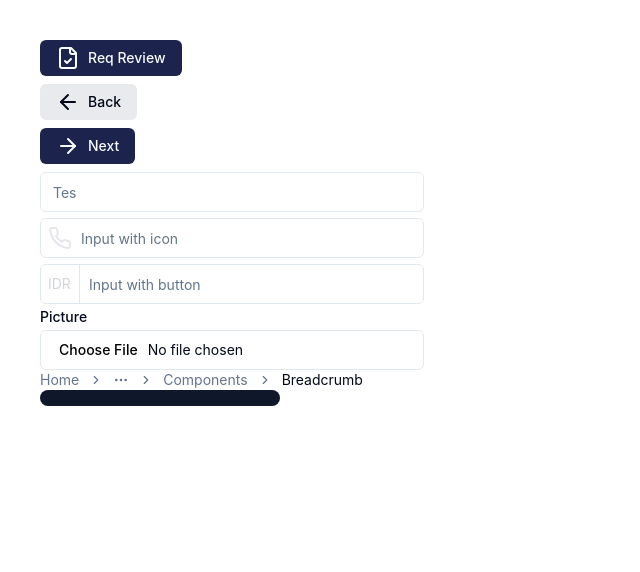
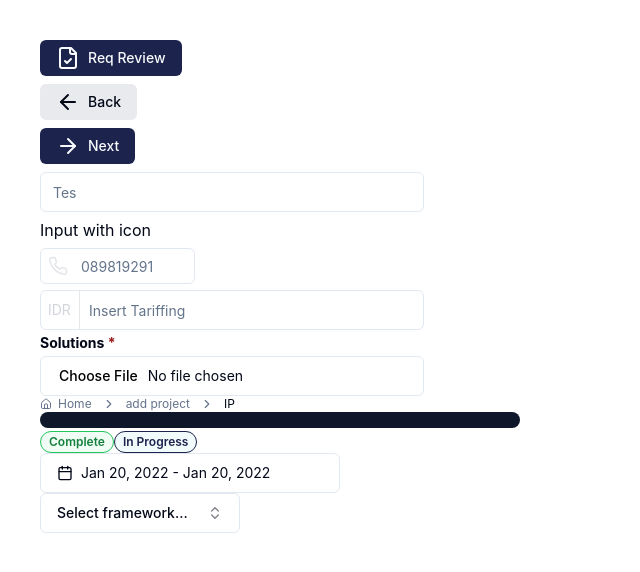
Before and after one commit to Profit-Plus/profit-plus-view, a Next.js app: page /test-component in a window 1280 px wide. Shown: the top 572 px of the page, without its empty margins (0-640 px from the left). Built offline with nearby package versions, Linux system fonts and the light colour scheme.

Commit message:
input with button, icon, breadcrumb, datatime picker

```diff
--- a/src/app/test-component/page.jsx
+++ b/src/app/test-component/page.jsx
@@ -1,6 +1,8 @@
 "use client";
+import * as React from "react";
 import { useEffect, useState } from "react";
-
+import { addDays, format } from "date-fns";
+import { DateRange } from "react-day-picker";
 import { Button } from "@/components/ui/button";
 import {
   ArrowLeft,
@@ -9,6 +11,9 @@ import {
   Check,
   ChevronsUpDown,
   Phone,
+  Home,
+  Upload,
+  Calendar as CalendarIcon,
 } from "lucide-react";
 
 import { cn } from "@/lib/utils";
@@ -46,33 +51,53 @@ import {
 } from "@/components/ui/dropdown-menu";
 
 import { Progress } from "@/components/ui/progress";
+import { Badge } from "@/components/ui/badge";
+import { Calendar } from "@/components/ui/calendar";
 
 const frameworks = [
   {
-    nilai: "next.js",
+    value: "next.js",
     label: "Next.js",
   },
   {
-    nilai: "sveltekit",
+    value: "sveltekit",
     label: "SvelteKit",
   },
   {
-    nilai: "nuxt.js",
+    value: "nuxt.js",
     label: "Nuxt.js",
   },
   {
-    nilai: "remix",
+    value: "remix",
     label: "Remix",
   },
   {
-    nilai: "astro",
+    value: "astro",
     label: "Astro",
   },
 ];
-export default function TestComponents() {
+
+export default function TestComponents({ className }) {
   const [open, setOpen] = useState(false);
   const [value, setValue] = useState("");
   const [progress, setProgress] = useState(13);
+
+  const [date, setDate] = useState({
+    from: new Date(2022, 0, 20),
+    to: new Date(2022, 0, 20), // Mengatur `to` sebagai objek Date
+  });
+
+  // Fungsi untuk menambah 20 hari ke `from` dan mengubah `to` menjadi `Date`
+  const handleSetDate = (selectedDate) => {
+    setDate({
+      from: selectedDate.from,
+      to: addDays(selectedDate.from, 20), // Menambah 20 hari dari `from`
+    });
+  };
+
+  if (!frameworks) {
+    return <div>Error: Frameworks are not defined correctly!</div>;
+  }
 
   useEffect(() => {
     const timer = setTimeout(() => setProgress(100), 2500);
@@ -110,47 +135,136 @@ export default function TestComponents() {
 
         <div className="grid w-full max-w-sm items-center gap-1.5">
           <Input placeholder="Tes" />
-          <InputWithIcon placeholder="Input with icon" icon={<Phone />} />
-          <InputWithButton placeholder="Input with button" button="IDR" />
-          <Label htmlFor="picture">Picture</Label>
+          <h1>Input with icon</h1>
+          <InputWithIcon
+            className="h-[36px] w-[155px]"
+            placeholder="089819291 "
+            icon={<Phone width={20} height={20} />}
+          />
+          <InputWithButton placeholder="Insert Tariffing" button="IDR" />
+          <Label className="text-[#020617] font-bold">
+            Solutions <span className="text-[#991B1B] font-bold">*</span>
+          </Label>
           <Input id="picture" type="file" />
         </div>
 
-        {/* Breadcum */}
+        {/* Breadcumb */}
         <Breadcrumb>
           <BreadcrumbList>
-            <BreadcrumbItem>
-              <BreadcrumbLink href="/">Home</BreadcrumbLink>
-            </BreadcrumbItem>
-            <BreadcrumbSeparator />
-            <BreadcrumbItem>
-              <DropdownMenu>
-                <DropdownMenuTrigger className="flex items-center gap-1">
-                  <BreadcrumbEllipsis className="h-4 w-4" />
-                  <span className="sr-only">Toggle menu</span>
-                </DropdownMenuTrigger>
-                <DropdownMenuContent align="start">
-                  <DropdownMenuItem>Documentation</DropdownMenuItem>
-                  <DropdownMenuItem>Themes</DropdownMenuItem>
-                  <DropdownMenuItem>GitHub</DropdownMenuItem>
-                </DropdownMenuContent>
-              </DropdownMenu>
-            </BreadcrumbItem>
-            <BreadcrumbSeparator />
-            <BreadcrumbItem>
-              <BreadcrumbLink href="/docs/components">
-                Components
+            <BreadcrumbItem className="flex justify-center items-center">
+              <Home width={12} height={12} />
+              <BreadcrumbLink className="text-xs" href="/">
+                Home
               </BreadcrumbLink>
             </BreadcrumbItem>
             <BreadcrumbSeparator />
             <BreadcrumbItem>
-              <BreadcrumbPage>Breadcrumb</BreadcrumbPage>
+              <BreadcrumbLink className="text-xs" href="/docs/components">
+                add project
+              </BreadcrumbLink>
+            </BreadcrumbItem>
+            <BreadcrumbSeparator />
+            <BreadcrumbItem>
+              <BreadcrumbPage className="text-xs">IP</BreadcrumbPage>
             </BreadcrumbItem>
           </BreadcrumbList>
         </Breadcrumb>
 
         {/* Progress Bar */}
-        <Progress value={progress} className="w-[20%]" />
+        <Progress value={progress} className="w-[40%]" />
+
+        <Badge className="py-[2px] px-2 text-[#15803D] bg-[#F0FDF4] border-[#22C55E]">
+          Complete
+        </Badge>
+        <Badge className="py-[2px] px-2 text-[#1C244D] bg-[#F2FBFC] border-[#1C244D]">
+          In Progress
+        </Badge>
+
+        {/* Datetime */}
+        <div className={cn("grid gap-2", className)}>
+          <Popover>
+            <PopoverTrigger asChild>
+              <Button
+                id="date"
+                variant={"outline"}
+                className={cn(
+                  "w-[300px] justify-start text-left font-normal",
+                  !date && "text-muted-foreground"
+                )}
+              >
+                <CalendarIcon className="mr-2 h-4 w-4" />
+                {date?.from ? (
+                  date.to ? (
+                    <>
+                      {format(date.from, "LLL dd, y")} -{" "}
+                      {format(date.to, "LLL dd, y")}
+                    </>
+                  ) : (
+                    format(date.from, "LLL dd, y")
+                  )
+                ) : (
+                  <span>Pick a date</span>
+                )}
+              </Button>
+            </PopoverTrigger>
+            <PopoverContent className="w-auto p-0" align="start">
+              <Calendar
+                initialFocus
+                mode="range"
+                defaultMonth={date?.from}
+                selected={date}
+                onSelect={handleSetDate} // Menggunakan fungsi handleSetDate
+                numberOfMonths={2}
+              />
+            </PopoverContent>
+          </Popover>
+        </div>
+        {/* End Datetime */}
+
+        {/* Combobox */}
+        <Popover open={open} onOpenChange={setOpen}>
+          <PopoverTrigger asChild>
+            <Button
+              variant="outline"
+              role="combobox"
+              aria-expanded={open}
+              className="w-[200px] justify-between"
+            >
+              {value
+                ? frameworks?.find((framework) => framework.value === value)
+                    ?.label
+                : "Select framework..."}
+              <ChevronsUpDown className="ml-2 h-4 w-4 shrink-0 opacity-50" />
+            </Button>
+          </PopoverTrigger>
+          <PopoverContent className="w-[200px] p-0">
+            <Command>
+              <CommandInput placeholder="Search framework..." />
+              <CommandEmpty>No framework found.</CommandEmpty>
+              <CommandGroup>
+                {frameworks?.map((framework) => (
+                  <CommandItem
+                    key={framework.value}
+                    value={framework.value}
+                    onSelect={(currentValue) => {
+                      setValue(currentValue === value ? "" : currentValue);
+                      setOpen(false);
+                    }}
+                  >
+                    <Check
+                      className={cn(
+                        "mr-2 h-4 w-4",
+                        value === framework.value ? "opacity-100" : "opacity-0"
+                      )}
+                    />
+                    {framework.label}
+                  </CommandItem>
+                ))}
+              </CommandGroup>
+            </Command>
+          </PopoverContent>
+        </Popover>
+        {/* End Combobox */}
       </div>
     </div>
   );
--- a/src/components/atoms/InputWithButton.jsx
+++ b/src/components/atoms/InputWithButton.jsx
@@ -9,7 +9,7 @@ const InputWithButton = React.forwardRef(
         <input
           type={type}
           className={cn(
-            "flex h-10 w-full rounded-md border border-input bg-background px-3 py-2 text-sm ring-offset-background file:border-0 file:bg-transparent file:text-sm file:font-medium placeholder:text-muted-foreground focus-visible:outline-none focus-visible:ring-2 focus-visible:ring-ring focus-visible:ring-offset-2 disabled:cursor-not-allowed disabled:opacity-50",
+            "flex h-10 w-full  rounded-md border border-input bg-background px-3 py-2 text-sm ring-offset-background file:border-0 file:bg-transparent file:text-sm file:font-medium placeholder:text-muted-foreground focus-visible:outline-none focus-visible:ring-2 focus-visible:ring-ring focus-visible:ring-offset-2 disabled:cursor-not-allowed disabled:opacity-50",
             className
           )}
           ref={ref}
@@ -19,7 +19,7 @@ const InputWithButton = React.forwardRef(
           }}
         />
         {button && (
-          <div className="absolute inset-y-0 left-0 flex items-center px-2 pointer-events-none text-sm text-gray-300 border-r-gray-200 border-r">
+          <div className="absolute inset-y-0 left-0  flex items-center px-2 pointer-events-none text-sm text-gray-300 border-r-gray-200 border-r">
             {button}
           </div>
         )}
--- a/src/components/atoms/InputWithIcon.jsx
+++ b/src/components/atoms/InputWithIcon.jsx
@@ -19,7 +19,7 @@ const InputWithIcon = React.forwardRef(
           }}
         />
         {icon && (
-          <div className="absolute inset-y-0 left-0 flex items-center px-2 pointer-events-none text-sm text-gray-200">
+          <div className="absolute inset-y-0 left-0  flex items-center px-2 pointer-events-none text-sm text-gray-200">
             {icon}
           </div>
         )}
```
